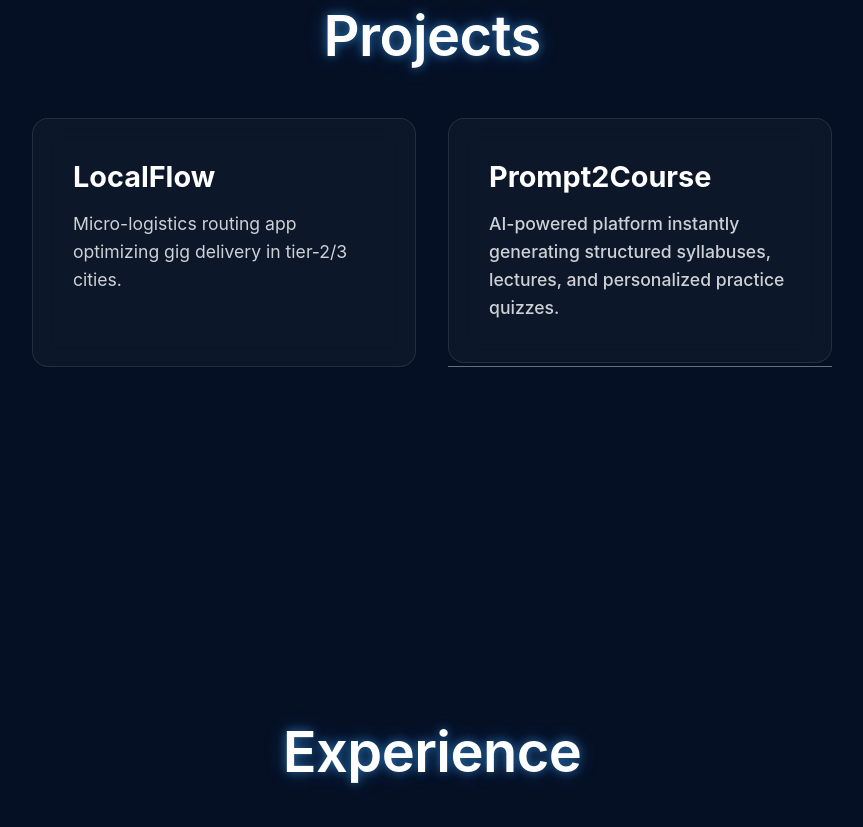
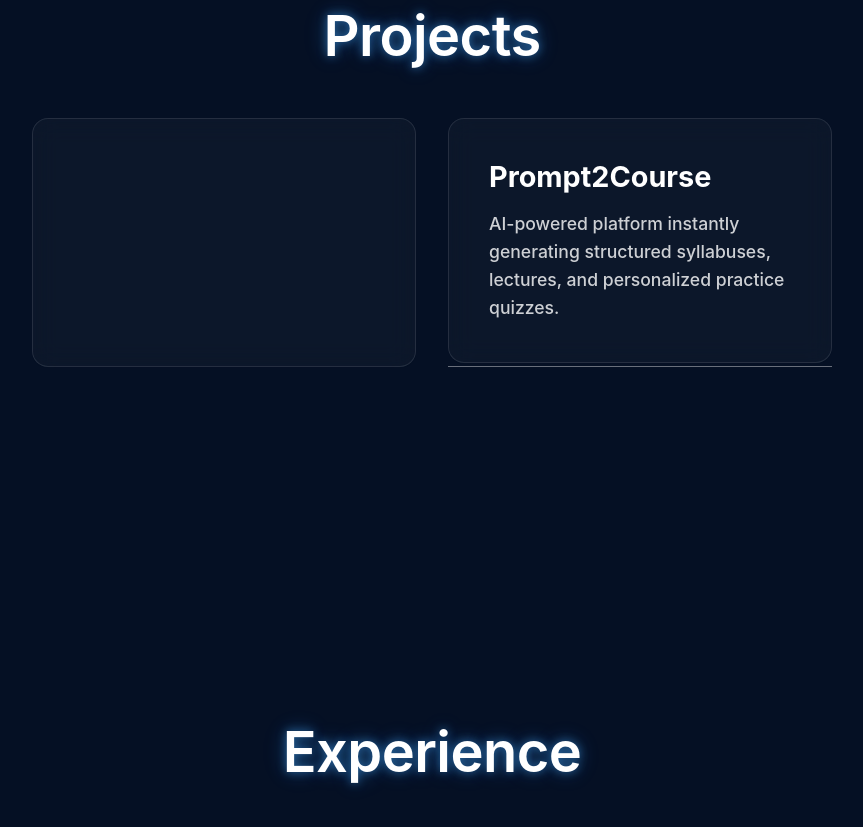
Before and after one commit to pranav-037/portfolio-v2, a plain HTML site: page index.html in a window 1280 px wide. Shown: the part 3415-4242 px from the top of the page, without its empty margins (208-1071 px from the left). Drawn offline with nearby package versions, Linux system fonts and the light colour scheme; animation ran at ten frames a second.

```diff
--- a/index.html
+++ b/index.html
@@ -78,8 +78,8 @@
                 <h2 class="glow-text">Projects</h2>
                 <div class="projects-grid">
                     <div class="project-card glassmorphism">
-                        <h3>LocalFlow</h3>
-                        <p>Micro-logistics routing app optimizing gig delivery in tier-2/3 cities.</p>
+                        <h3></h3>
+                        <p></p>
                     </div>
                     <a href="https://prompt-to-course-chi.vercel.app/" target="_blank" rel="noopener noreferrer">
                         <div class="project-card glassmorphism">
```
